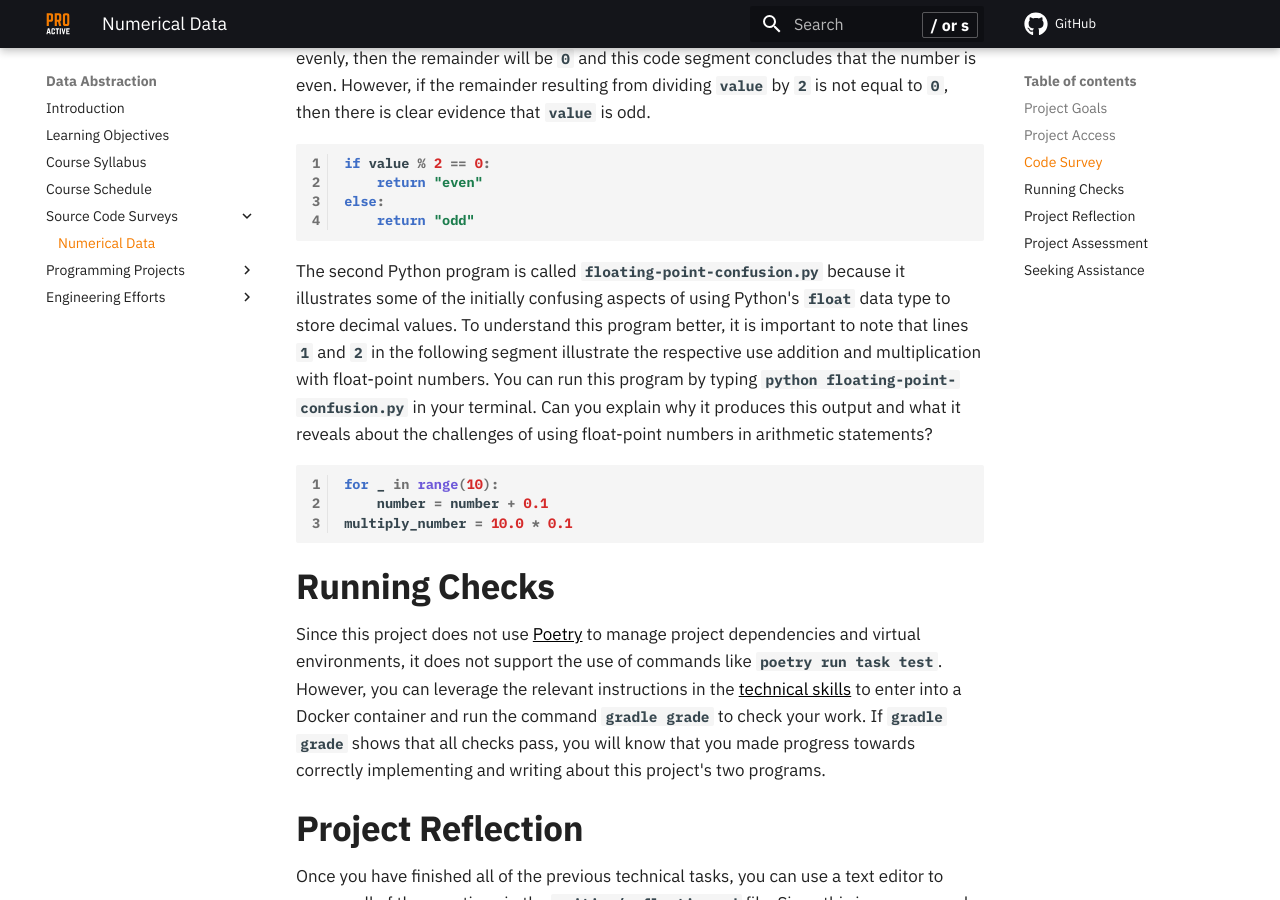
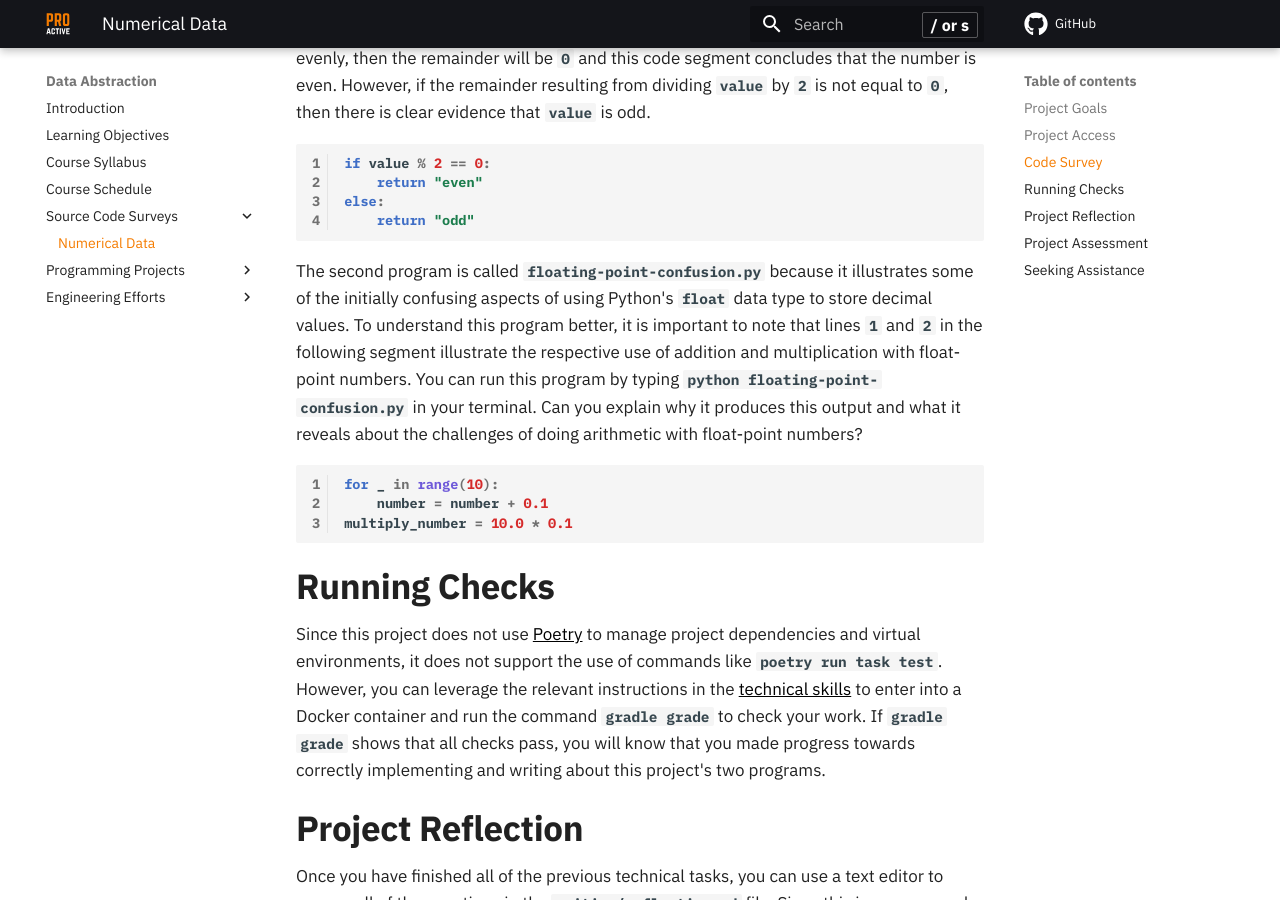
Before and after one commit to ProactiveProgrammers/www.proactiveprogrammers.com, an MkDocs documentation site: the page built from docs/data-abstraction/source-code-surveys/numerical-data.md, in a window 1280 px wide and 900 px high, scrolled down 963 px. Built offline with MkDocs 1.6.1 and Material for MkDocs 9.7.7, drawn with Linux system fonts in a browser that asks for light colours; comment, search, counter and statistics services are not loaded.

Commit message:
fix: Clarify wording and improve phrasing in numerical-data.

````diff
--- a/docs/data-abstraction/source-code-surveys/numerical-data.md
+++ b/docs/data-abstraction/source-code-surveys/numerical-data.md
@@ -47,14 +47,14 @@ else:
     return "odd"
 ```
 
-The second Python program is called `floating-point-confusion.py` because it
+The second program is called `floating-point-confusion.py` because it
 illustrates some of the initially confusing aspects of using Python's `float`
 data type to store decimal values. To understand this program better, it is
 important to note that lines `1` and `2` in the following segment illustrate the
-respective use addition and multiplication with float-point numbers. You can run
-this program by typing `python floating-point-confusion.py` in your terminal.
-Can you explain why it produces this output and what it reveals about the
-challenges of using float-point numbers in arithmetic statements?
+respective use of addition and multiplication with float-point numbers. You can
+run this program by typing `python floating-point-confusion.py` in your
+terminal. Can you explain why it produces this output and what it reveals about
+the challenges of doing arithmetic with float-point numbers?
 
 ```python linenums="1"
 for _ in range(10):
````
